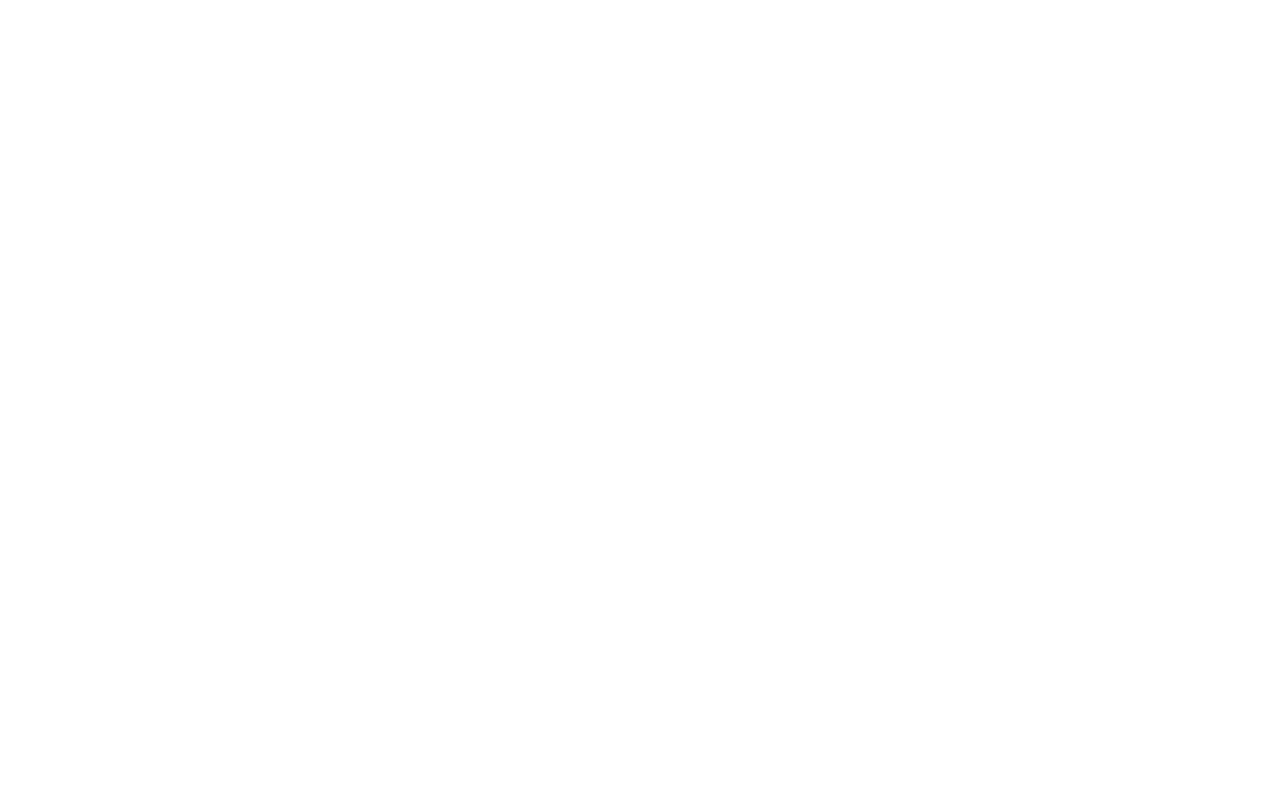
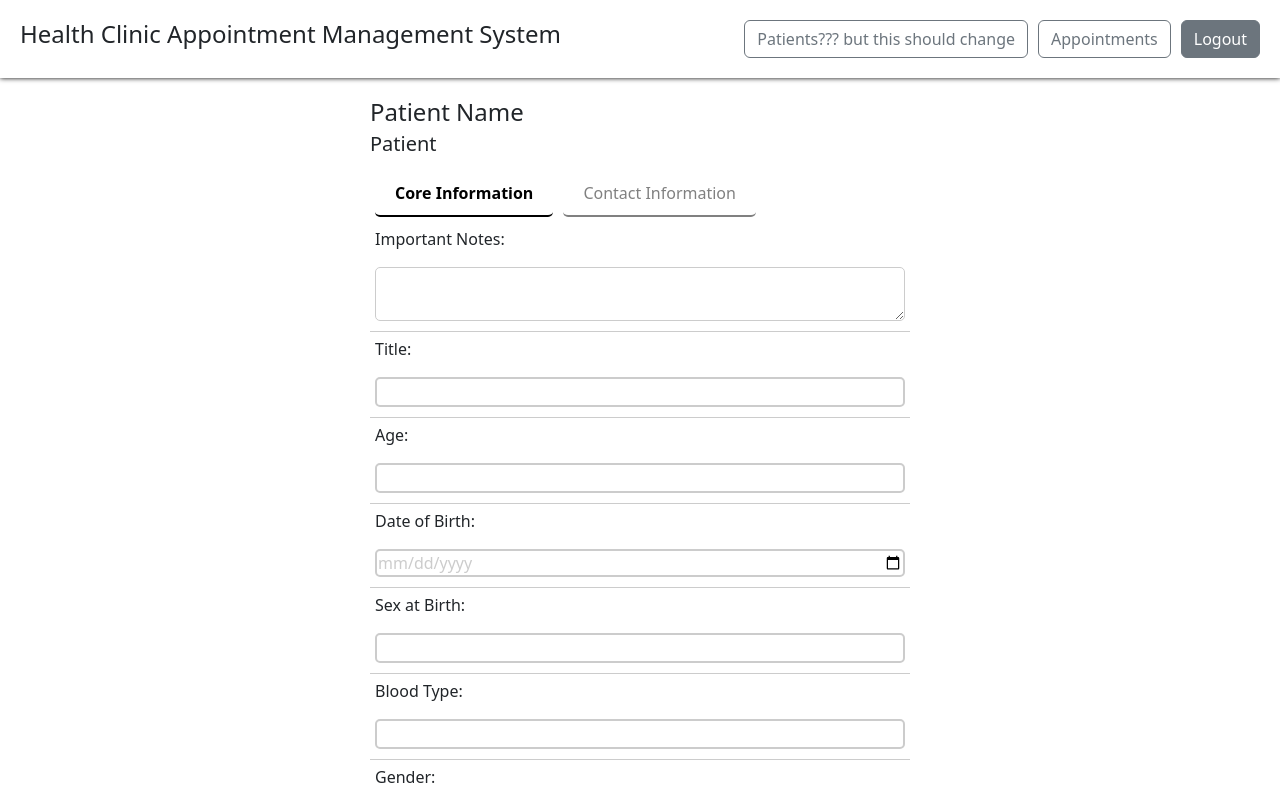
Before and after one commit to AJGamesArchive/health-clinic-appointment-system, a React (Vite) app in the folder web/: page /patient-profile in a window 1280 px wide. Before the commit this address had no page. Shown: the top 800 px of the page. Built offline with nearby package versions, Linux system fonts and the light colour scheme.

Commit message:
Begun Creating shell for Patient Profile View Pages

```diff
--- a/web/src/App.tsx
+++ b/web/src/App.tsx
@@ -6,7 +6,7 @@
 
 // Lazy load pages
 const Home = lazy(() => import('./pages/Home'));
-
+const PatientProfile = lazy(() => import('./pages/PatientProfile'));
 /**
  * React function to render the core APP and handle app routing
  */
@@ -15,6 +15,7 @@
     <Suspense fallback={(<h2>Loading...</h2>)}>
       <Routes>
         <Route path="/" element={<Home />} />
+        <Route path="/patient-profile" element={<PatientProfile />} />
       </Routes>
     </Suspense>
   );
--- /dev/null
+++ b/web/src/components/tabs/ContactInformationPatients.tsx
@@ -0,0 +1,47 @@
+import React, { useState } from "react";
+
+const ContactInformation: React.FC = () => {
+const [formData, setFormData] = useState({
+        personalPhone: "",
+        personalEmail: "",
+        address: "",
+        emergencyContactPhone: "",
+        emergencyContactRelation: "",
+    });
+
+    const handleChange = (e: React.ChangeEvent<HTMLInputElement | HTMLTextAreaElement>) => {
+        setFormData({
+            ...formData,
+            [e.target.name]: e.target.value,
+        });
+    };
+
+    return (
+        <div className="core-information">
+            <strong>Contact Information</strong>
+            <div className="info-item">
+                <p>Personal Phone:</p>
+                <input type="text" name="personalPhone" value={formData.personalPhone} onChange={handleChange} />
+            </div>
+            <div className="info-item">
+                <p>Personal Email:</p>
+                <input type="text" name="personalEmail" value={formData.personalEmail} onChange={handleChange} />
+            </div>
+            <div className="info-item">
+                <p>Address:</p>
+                <textarea name="address" value={formData.address} onChange={handleChange} />
+            </div>
+            <strong>Emergency Contact Information</strong>
+            <div className="info-item">
+                <p>Emergency Contact Phone</p>
+                <input type="date" name="emergencyContactPhone" value={formData.emergencyContactPhone} onChange={handleChange} />
+            </div>
+            <div className="info-item">
+                <p>Emergency Contact Relationship:</p>
+                <input type="text" name="emergencyContactRelation" value={formData.emergencyContactRelation} onChange={handleChange} />
+            </div>
+
+        </div>
+    );
+};
+export default ContactInformation;
--- /dev/null
+++ b/web/src/components/tabs/CoreInfromationPatients.css
@@ -0,0 +1,32 @@
+.core-information {
+    display: flex;
+    flex-direction: column;
+    align-items: right;
+    justify-content: right;
+    width: 50%;
+    margin: 0 auto;
+}
+
+.info-item {
+    display: flex;
+    padding: 5px;
+    border-bottom: 1px solid #ccc;
+    align-items: left;
+    flex-direction: column;
+}
+
+.info-item input {
+   margin-bottom: 5px;
+   color: #ccc;
+   background-color: white;
+   border: 2px solid #ccc;
+   border-radius: 5px;
+}
+
+.info-item textarea {
+   margin-bottom: 5px;
+   color: #ccc;
+   background-color: white;
+   border: 1px solid #ccc;
+   border-radius: 5px;
+}
--- /dev/null
+++ b/web/src/components/tabs/CoreInfromationPatients.tsx
@@ -0,0 +1,66 @@
+import React, { useState } from "react";
+import "./CoreInfromationPatients.css";
+
+const CoreInformationPatients: React.FC = () => {
+    const [formData, setFormData] = useState({
+        notes: "",
+        title: "",
+        age: "",
+        dob: "",
+        sexAtBirth: "",
+        bloodType: "",
+        gender: "",
+        conditions: "",
+        allergies: "",
+    });
+
+    const handleChange = (e: React.ChangeEvent<HTMLInputElement | HTMLTextAreaElement>) => {
+        setFormData({
+            ...formData,
+            [e.target.name]: e.target.value,
+        });
+    };
+
+    return (
+        <div className="core-information">
+            <div className="info-item">
+                <p>Important Notes:</p>
+                <textarea name="notes" value={formData.notes} onChange={handleChange}></textarea>
+            </div>
+            <div className="info-item">
+                <p>Title:</p>
+                <input type="text" name="title" value={formData.title} onChange={handleChange} />
+            </div>
+            <div className="info-item">
+                <p>Age:</p>
+                <input type="number" name="age" value={formData.age} onChange={handleChange} />
+            </div>
+            <div className="info-item">
+                <p>Date of Birth:</p>
+                <input type="date" name="dob" value={formData.dob} onChange={handleChange} />
+            </div>
+            <div className="info-item">
+                <p>Sex at Birth:</p>
+                <input type="text" name="sexAtBirth" value={formData.sexAtBirth} onChange={handleChange} />
+            </div>
+            <div className="info-item">
+                <p>Blood Type:</p>
+                <input type="text" name="bloodType" value={formData.bloodType} onChange={handleChange} />
+            </div>
+            <div className="info-item">
+                <p>Gender:</p>
+                <input type="text" name="gender" value={formData.gender} onChange={handleChange} />
+            </div>
+            <div className="info-item">
+                <p>Conditions:</p>
+                <textarea name="conditions" value={formData.conditions} onChange={handleChange} />
+            </div>
+            <div className="info-item">
+                <p>Allergies:</p>
+                <textarea name="allergies" value={formData.allergies} onChange={handleChange} />
+            </div>
+        </div>
+    );
+};
+
+export default CoreInformationPatients;
--- /dev/null
+++ b/web/src/pages/PatientProfile.css
@@ -0,0 +1,36 @@
+
+.patient-Profile-container {
+    display: flex;
+    flex-direction: column;
+    align-items: right;
+    justify-content: right;
+    width: 50%;
+    margin: 0 auto;
+}
+
+h1 {
+    font-size: 24px;
+    margin-bottom: 5px;
+    align-items: left;
+}
+h2 {
+    font-size: 20px;
+    margin-bottom: 10px;
+}
+
+.tabs-section button {
+    margin: 5px;
+    padding: 10px 20px;
+    background-color: white;
+    color: grey;
+    border: none;
+    border-radius: 5px;
+    cursor: pointer;
+    border-bottom: 2px solid grey;
+}
+
+.tabs-section button.active {
+    color: black;
+    font-weight: bold;
+    border-bottom: 2px solid black;
+}
--- /dev/null
+++ b/web/src/pages/PatientProfile.tsx
@@ -0,0 +1,50 @@
+import React, { useState } from "react";
+import Layout from "../components/ui/Layout";
+import CoreInformationPatients from "../components/tabs/CoreInfromationPatients";
+import ContactInformationPatients from "../components/tabs/ContactInformationPatients";
+import "./PatientProfile.css";
+
+const PatientPage: React.FC = () => {
+
+   const [activeTab, setActiveTab] = useState<string>("CoreInfromation");
+
+    const renderTabContent = () => {
+        switch (activeTab) {
+            case "CoreInfromation":
+                return <CoreInformationPatients />;
+            case "ContactInformation":
+               return <ContactInformationPatients />;
+           // case "MedicalHistory":
+               // return <MedicalHistoryPatients />;
+           // case "PreviousAppointments":
+               // return <PreviousAppointmentsPatients />;
+        }
+    };
+
+    const handleClick = (tabName: string): void => {
+    setActiveTab(tabName);
+};
+
+  // JSX
+  return (
+    <Layout>
+        <div className="patient-Profile-container">
+            <h1>Patient Name</h1> <h2>Patient</h2>
+                <div className="tabs-section">
+                    <button
+                        className={`tab ${activeTab === "CoreInfromation" ? "active" : ""}`}
+                        onClick={() => handleClick("CoreInfromation")}
+                        > Core Information </button>
+                    <button
+                        className={`tab ${activeTab === "ContactInformation" ? "active" : ""}`}
+                        onClick={() => handleClick("ContactInformation")}
+                        > Contact Information </button>
+                </div>
+        </div>
+        {renderTabContent()}
+    </Layout>
+  );
+};
+
+
+export default PatientPage;
```
